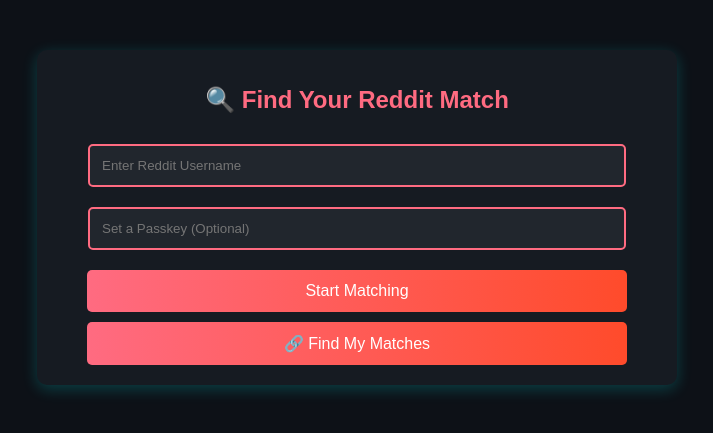
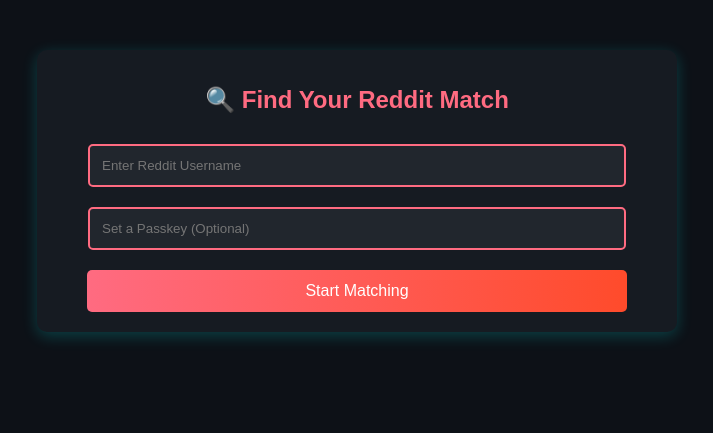
Before and after one commit to Mangalpurr/redditmatch, a Flask app: page / in a window 1280 px wide. Shown: the top 433 px of the page, without its empty margins (283-996 px from the left). Run offline with Flask 3, Linux system fonts and the light colour scheme.

Commit message:
working update

```diff
--- a/static/script.js
+++ b/static/script.js
@@ -24,7 +24,6 @@ const questions = [
     { q: "What’s your favorite type of TV show?", options: ["Sitcoms", "Reality Shows", "Anime", "Drama", "Crime/Thriller", "Sci-Fi/Fantasy", "Horror", "Action"] }
 ];
 
-
 function startQuiz() {
     document.getElementById("form-container").classList.add("hidden");
     document.getElementById("quiz-container").classList.remove("hidden");
@@ -39,7 +38,7 @@ function loadQuestion() {
 
     document.getElementById("question").innerText = questions[currentQuestion].q;
     const optionsDiv = document.getElementById("options");
-    optionsDiv.innerHTML = ""; // Clear previous options
+    optionsDiv.innerHTML = "";
 
     questions[currentQuestion].options.forEach(option => {
         const btn = document.createElement("button");
@@ -49,16 +48,9 @@ function loadQuestion() {
         optionsDiv.appendChild(btn);
     });
 
-    // Remove any existing "Next" button before adding a new one
-    const existingNextButton = document.querySelector(".next-btn");
-    if (existingNextButton) {
-        existingNextButton.remove();
-    }
-
     const nextBtn = document.createElement("button");
     nextBtn.innerText = "Next";
     nextBtn.classList.add("btn", "next-btn");
-    nextBtn.style.marginTop = "15px"; // Add spacing before next button
     nextBtn.onclick = nextQuestion;
     optionsDiv.appendChild(nextBtn);
 }
@@ -84,7 +76,7 @@ function toggleSelection(option) {
 
 function nextQuestion() {
     if (!userResponses[questions[currentQuestion].q] || userResponses[questions[currentQuestion].q].length === 0) {
-        alert("Please select at least one option before proceeding!");
+        alert("Please select at least one option.");
         return;
     }
 
@@ -92,11 +84,10 @@ function nextQuestion() {
     loadQuestion();
 }
 
-
 function saveUserData() {
     const username = document.getElementById("username").value.trim();
     if (!username) {
-        alert("Please enter a username before proceeding!");
+        alert("Username required!");
         return;
     }
 
@@ -107,10 +98,9 @@ function saveUserData() {
     findMatches(userData);
 }
 
-
 function findMatches(userData) {
     document.getElementById("quiz-container").classList.add("hidden");
-    document.getElementById("match-container").classList.remove("hidden"); // Ensure match container is displayed
+    document.getElementById("match-container").classList.remove("hidden");
 
     const storedData = JSON.parse(localStorage.getItem("users")) || [];
     let matches = storedData.filter(user => user.username !== userData.username);
@@ -132,12 +122,7 @@ function findMatches(userData) {
 
 function displayMatches(matches) {
     const matchList = document.getElementById("match-list");
-    matchList.innerHTML = ""; // Clear previous matches
-
-    if (matches.length === 0) {
-        matchList.innerHTML = "<p>No matches found YET!. Try again in some time.</p>";
-        return;
-    }
+    matchList.innerHTML = matches.length === 0 ? "<p>No matches found.</p>" : "";
 
     matches.forEach(match => {
         const div = document.createElement("div");
--- a/templates/index.html
+++ b/templates/index.html
@@ -28,26 +28,8 @@
             <h2>Your Matches</h2>
             <div id="match-list"></div>
         </div>
-
-        <!-- ✅ New "Find Matches" Button -->
-        <div id="find-matches-container">
-            <button class="btn" onclick="findMatches()">🔗 Find My Matches</button>
-        </div>
-
     </div>
 
     <script src="{{ url_for('static', filename='script.js') }}"></script>
-
-    <script>
-        function findMatches() {
-            const username = document.getElementById("username").value.trim();
-            if (!username) {
-                alert("⚠️ Please enter your username first!");
-                return;
-            }
-            window.location.href = `/match/${username}`; // Redirects to match page
-        }
-    </script>
-
 </body>
 </html>
```
Also changed, not shown: requirements.txt (added, +211 -0 lines).
